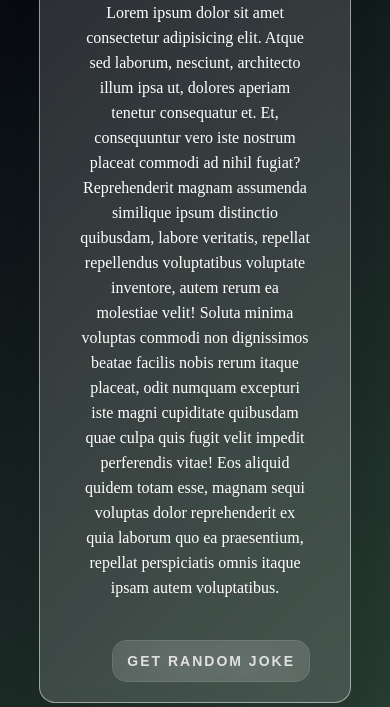
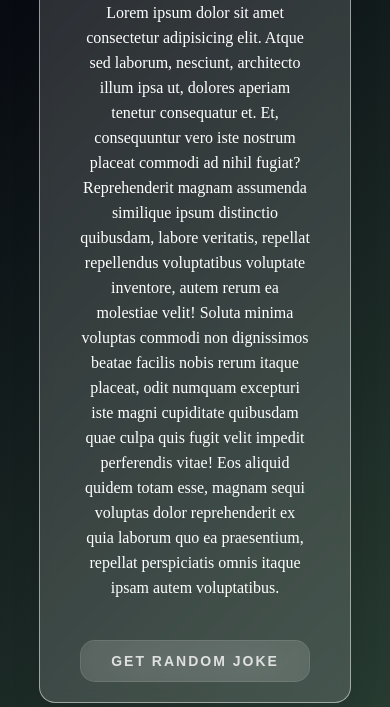
Before and after one commit to batuhankoylu/RandomJokeGenerator, a plain HTML site: page index.html in a window 390 px wide. Shown: the part 137-844 px from the top of the page. Drawn offline with Linux system fonts and the light colour scheme.

Commit message:
Mobil görünüm içim fix atıldı

```diff
--- a/style.css
+++ b/style.css
@@ -62,3 +62,10 @@ p{
 #btn:hover {
   background-color: rgba(255,255,255,0.2);
 }
+
+@media only screen and (max-width : 768px){
+    #btn{
+
+    margin-left: 0;
+    }
+}
```
